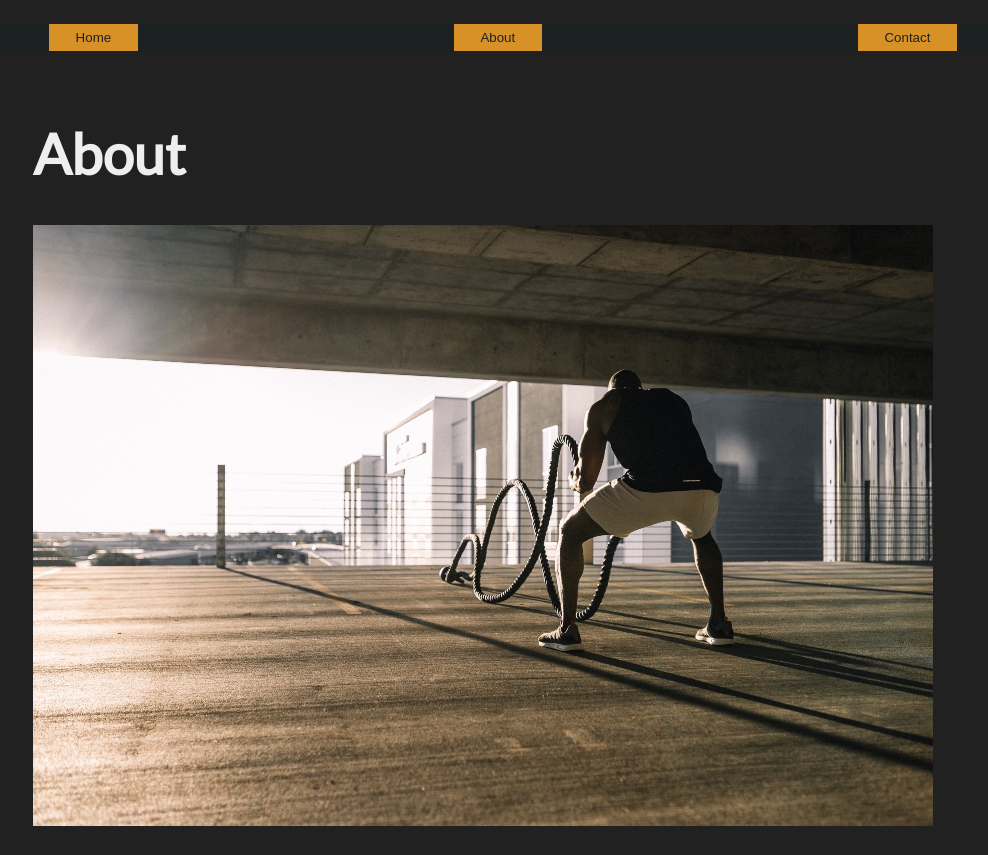
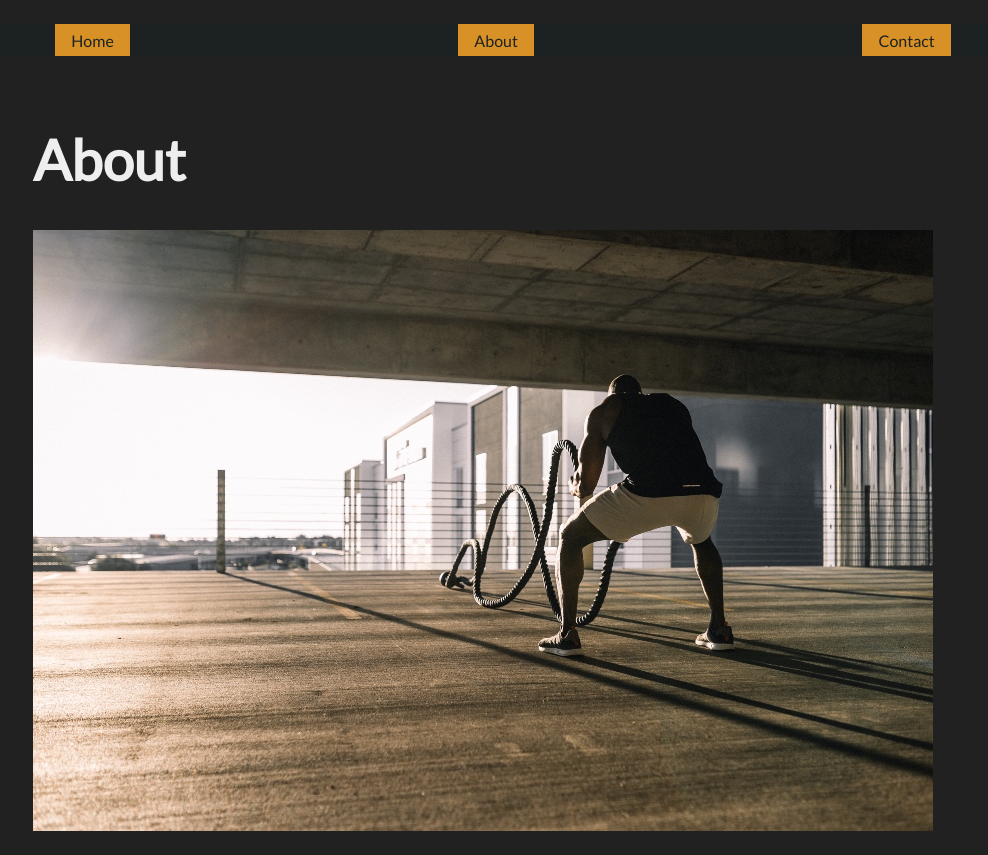
Before and after one commit to is-120-winter-2023/responsive-flexboxes-joshsonofmichael, a website: page about/index.html in a window 1280 px wide. Shown: the whole page, without its empty margins (157-1145 px from the left). Drawn offline with Linux system fonts and the light colour scheme; files whose address does not match are found by name.

Commit message:
for the other pages

```diff
--- a/about/index.html
+++ b/about/index.html
@@ -23,9 +23,15 @@
   <header>
     <nav>
       <ul>
-        <li><button class="nav-button"><a href="../">Home</a></button></li>
-        <li><button class="nav-button"><a>About</a></button></li>
-        <li><button class="nav-button"><a href="../contact/">Contact</a></button></li>
+        <li>
+          <div><a class="nav-button" href="../">Home</a></div>
+        </li>
+        <li>
+          <div><a class="nav-button" href="#">About</a></div>
+        </li>
+        <li>
+          <div><a class="nav-button" href="../contact/">Contact</a></div>
+        </li>
       </ul>
     </nav>
   </header>
```
Also changed, not shown: contact/index.html (+3 -3 lines).
